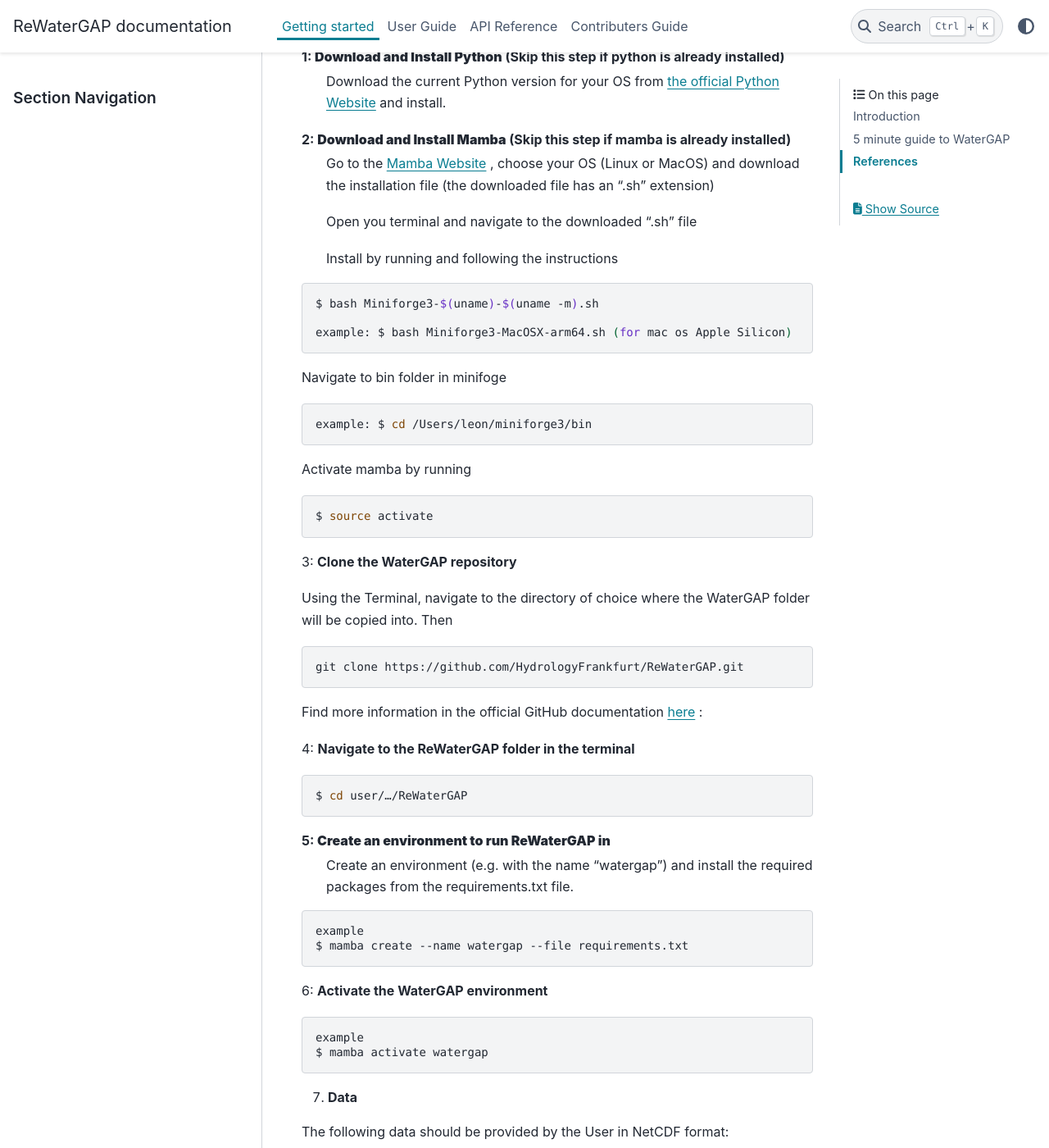
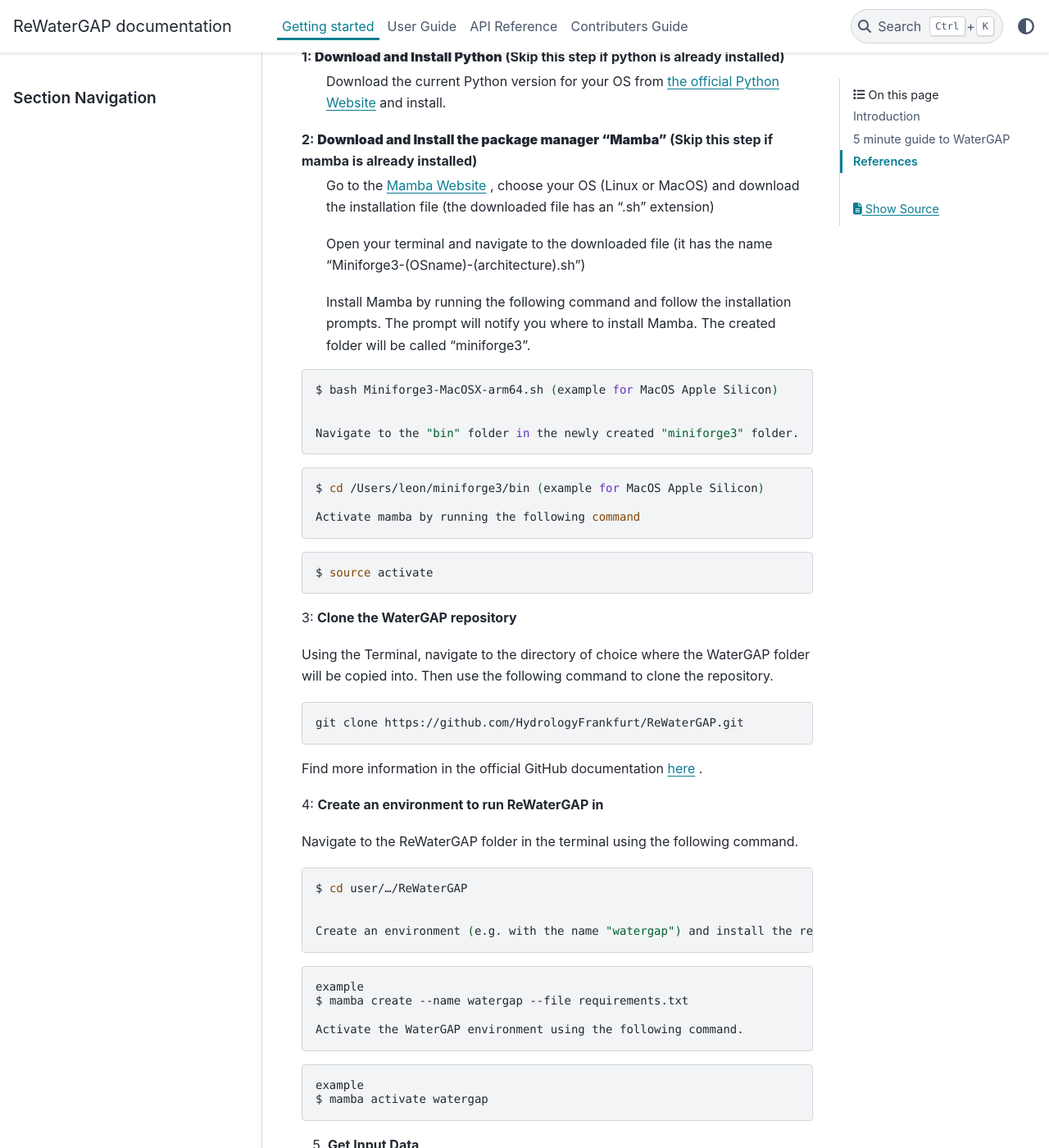
Before and after one commit to HydrologyFrankfurt/ReWaterGAP, a Sphinx documentation site: the page built from docs/getting_started/index.rst, in a window 1280 px wide and 1400 px high, scrolled down 1218 px. Shown: the whole window at 82% size. Built offline with Sphinx 7.4.7 and the PyData theme 0.15.4, drawn with Linux system fonts in a browser that asks for light colours; pages that are not in the unit, such as notebooks, are missing from menus; some of the changed text lies outside the part shown.

Commit message:
Update index.rst

```diff
--- a/docs/getting_started/index.rst
+++ b/docs/getting_started/index.rst
@@ -35,28 +35,26 @@
 1: **Download and Install Python** (Skip this step if python is already installed)
 	Download the current Python version for your OS from `the official Python Website <https://www.python.org/downloads/>`__ and install.
 
-2: **Download and Install Mamba** (Skip this step if mamba is already installed)
+2: **Download and Install the package manager "Mamba"** (Skip this step if mamba is already installed)
 	Go to the `Mamba Website <https://github.com/conda-forge/miniforge>`__ , choose your OS (Linux or MacOS) and download the installation file (the downloaded file has an ".sh" extension)
 
-	Open you terminal and navigate to the downloaded ".sh" file
+	Open your terminal and navigate to the downloaded file (it has the name "Miniforge3-(OSname)-(architecture).sh")
 
-	Install by running and following the instructions
+	Install Mamba by running the following command and follow the installation prompts. The prompt will notify you where to install Mamba. The created folder will be called "miniforge3".
 
 
 .. code-block:: bash
 
-	$ bash Miniforge3-$(uname)-$(uname -m).sh
-
-	example: $ bash Miniforge3-MacOSX-arm64.sh (for mac os Apple Silicon)
+	$ bash Miniforge3-MacOSX-arm64.sh (example for MacOS Apple Silicon)
 
 
-Navigate to bin folder in minifoge
+	Navigate to the "bin" folder in the newly created "miniforge3" folder.
 
 .. code-block:: bash
 
-	example: $ cd /Users/leon/miniforge3/bin
+	$ cd /Users/leon/miniforge3/bin (example for MacOS Apple Silicon)
 
-Activate mamba by running
+	Activate mamba by running the following command
 
 .. code-block:: bash
 
@@ -64,29 +62,31 @@
 
 3: **Clone the WaterGAP repository**
 
-Using the Terminal, navigate to the directory of choice where the WaterGAP folder will be copied into. Then
+Using the Terminal, navigate to the directory of choice where the WaterGAP folder will be copied into. Then use the following command to clone the repository.
 
 .. code-block:: bash
 
 		git clone https://github.com/HydrologyFrankfurt/ReWaterGAP.git
 
-Find more information in the official GitHub documentation `here <https://docs.github.com/en/get-started/quickstart/fork-a-repo#cloning-your-forked-repository>`__ :
+Find more information in the official GitHub documentation `here <https://docs.github.com/en/get-started/quickstart/fork-a-repo#cloning-your-forked-repository>`__ .
 
-4: **Navigate to the ReWaterGAP folder in the terminal**
+4: **Create an environment to run ReWaterGAP in**
+
+Navigate to the ReWaterGAP folder in the terminal using the following command.
 
 .. code-block:: bash
 
 	$ cd user/…/ReWaterGAP
 
-5: **Create an environment to run ReWaterGAP in**
-	Create an environment (e.g. with the name "watergap") and install the required packages from the requirements.txt file.
+
+	Create an environment (e.g. with the name "watergap") and install the required packages from the requirements.txt file by running the following command.
 
 .. code-block:: bash
 
 	example
 	$ mamba create --name watergap --file requirements.txt
 
-6: **Activate the WaterGAP environment**
+	Activate the WaterGAP environment using the following command.
 
 .. code-block:: bash
 
@@ -94,7 +94,8 @@
 	$ mamba activate watergap
 
 
-7. **Data**
+
+5. **Get Input Data**
 
 The following data should be provided by the User in NetCDF format:
 
@@ -105,15 +106,20 @@
 	- temperature
 
 Water Use
+	- potential consumptive use from irrigation (monthly)
+	- potential water withdrawal use from irrigation (monthly)
+	- potential net abstractions from surface water (monthly)
+	- potential net abstractions from groundwater (monthly)
+
+
+The files need to be copied to their respective folders in ../ReWaterGAP/input_data (see picture):
+
+.. figure:: ../images/getting_started/input_data.png
 
 
 You can find the necessary climate forcing data at `ISIMIP <https://data.isimip.org/search/tree/ISIMIP3b/SecondaryInputData/climate/atmosphere/mri-esm2-0/>`__ .
 
-The files need to be saved in their respective folders under input_data (see picture):
-
-.. figure:: ../images/getting_started/input_data.png
-
-8: **Run WaterGAP using the configuration file „Config_ReWaterGAP.json“ - Naturalized run**
+6: **Run WaterGAP using the configuration file „Config_ReWaterGAP.json“ - Naturalized run**
 
 .. code-block:: bash
 
```
